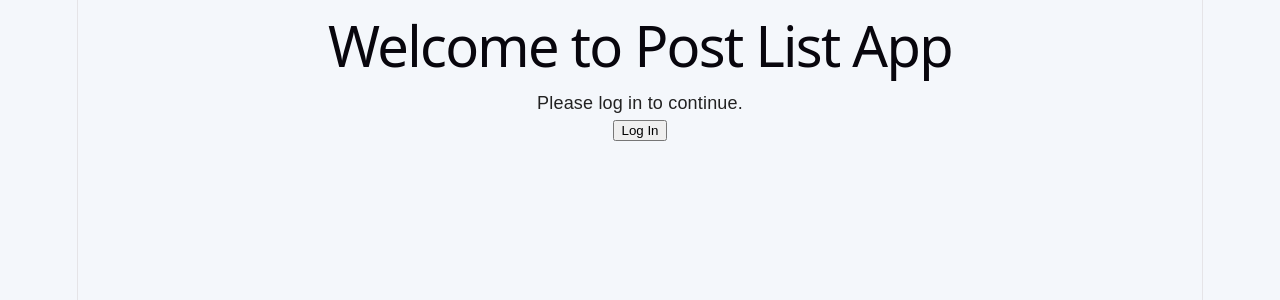
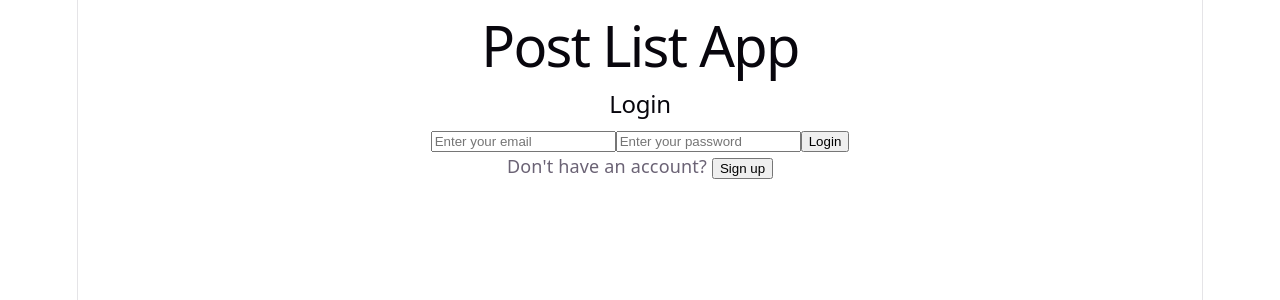
Before and after one commit to fia1984/post-list-app-final, a React (Vite) app: page / in a window 1280 px wide. Shown: the top 300 px of the page. Built offline with nearby package versions, Linux system fonts and the light colour scheme.

Commit message:
Add login and signup with useContext

```diff
--- a/package.json
+++ b/package.json
@@ -11,7 +11,8 @@
   },
   "dependencies": {
     "react": "^19.2.4",
-    "react-dom": "^19.2.4"
+    "react-dom": "^19.2.4",
+    "react-router-dom": "^7.14.2"
   },
   "devDependencies": {
     "@eslint/js": "^9.39.4",
--- a/src/App.jsx
+++ b/src/App.jsx
@@ -1,13 +1,15 @@
 import { useState } from "react";
 import { useAuth } from "./context/AuthContext";
+import LoginPage from "./LoginPage";
+import SignupPage from "./SignupPage";
 import PostForm from "./PostForm";
 import PostList from "./PostList";
 import PostDetail from "./PostDetail";
-import "./App.css";
 
 export default function App() {
-  const { isLoggedIn, message, login, logout } = useAuth();
+  const { isLoggedIn, loggedInUser, logout, message, messageType } = useAuth();
 
+  const [authPage, setAuthPage] = useState("login");
   const [localPosts, setLocalPosts] = useState([]);
   const [selectedPost, setSelectedPost] = useState(null);
 
@@ -24,33 +26,35 @@ export default function App() {
   };
 
   if (!isLoggedIn) {
-    return (
-      <div className="login-page">
-        <div className="login-card">
-          <h1>Welcome to Post List App</h1>
-          <p>Please log in to continue.</p>
-
-
-
-          <button className="login-btn" onClick={login}>
-            Log In
-          </button>
-        </div>
-      </div>
+    return authPage === "login" ? (
+      <LoginPage goToSignup={() => setAuthPage("signup")} />
+    ) : (
+      <SignupPage goToLogin={() => setAuthPage("login")} />
     );
   }
 
   return (
-    <div className="app">
+    <div className="app-container">
       <div className="top-bar">
-        <h1>Post List App</h1>
+        <div>
+          <h1>Post List App</h1>
+          <p className="welcome-text">Welcome, {loggedInUser}</p>
+        </div>
 
         <button className="logout-btn" onClick={logout}>
-          Log Out
+          Logout
         </button>
       </div>
 
-      {message && <p className="auth-message">{message}</p>}
+      {message && (
+        <p
+          className={
+            messageType === "error" ? "error-message" : "success-message"
+          }
+        >
+          {message}
+        </p>
+      )}
 
       {selectedPost ? (
         <PostDetail post={selectedPost} goBack={goBack} />
--- /dev/null
+++ b/src/LoginPage.jsx
@@ -0,0 +1,54 @@
+import { useState } from "react";
+import { useAuth } from "./context/AuthContext";
+
+export default function LoginPage({ goToSignup }) {
+  const { login } = useAuth();
+
+  const [email, setEmail] = useState("");
+  const [password, setPassword] = useState("");
+
+  const handleLogin = (e) => {
+    e.preventDefault();
+
+    if (!email || !password) {
+      alert("Please enter email and password");
+      return;
+    }
+
+    login(email);
+  };
+
+  return (
+    <div className="auth-page">
+      <div className="auth-card">
+        <h1>Post List App</h1>
+        <h2>Login</h2>
+
+        <form onSubmit={handleLogin}>
+          <input
+            type="email"
+            placeholder="Enter your email"
+            value={email}
+            onChange={(e) => setEmail(e.target.value)}
+          />
+
+          <input
+            type="password"
+            placeholder="Enter your password"
+            value={password}
+            onChange={(e) => setPassword(e.target.value)}
+          />
+
+          <button type="submit">Login</button>
+        </form>
+
+        <p>
+          Don&apos;t have an account?{" "}
+          <button className="link-button" onClick={goToSignup}>
+            Sign up
+          </button>
+        </p>
+      </div>
+    </div>
+  );
+}
--- /dev/null
+++ b/src/SignupPage.jsx
@@ -0,0 +1,62 @@
+import { useState } from "react";
+import { useAuth } from "./context/AuthContext";
+
+export default function SignupPage({ goToLogin }) {
+  const { login } = useAuth();
+
+  const [name, setName] = useState("");
+  const [email, setEmail] = useState("");
+  const [password, setPassword] = useState("");
+
+  const handleSignup = (e) => {
+    e.preventDefault();
+
+    if (!name || !email || !password) {
+      alert("Please fill all fields");
+      return;
+    }
+
+    login(email);
+  };
+
+  return (
+    <div className="auth-page">
+      <div className="auth-card">
+        <h1>Post List App</h1>
+        <h2>Sign Up</h2>
+
+        <form onSubmit={handleSignup}>
+          <input
+            type="text"
+            placeholder="Enter your name"
+            value={name}
+            onChange={(e) => setName(e.target.value)}
+          />
+
+          <input
+            type="email"
+            placeholder="Enter your email"
+            value={email}
+            onChange={(e) => setEmail(e.target.value)}
+          />
+
+          <input
+            type="password"
+            placeholder="Create your password"
+            value={password}
+            onChange={(e) => setPassword(e.target.value)}
+          />
+
+          <button type="submit">Sign Up</button>
+        </form>
+
+        <p>
+          Already have an account?{" "}
+          <button className="link-button" onClick={goToLogin}>
+            Login
+          </button>
+        </p>
+      </div>
+    </div>
+  );
+}
```
Also changed, not shown: 1 other file (tests, documents, lock files or other folders).
